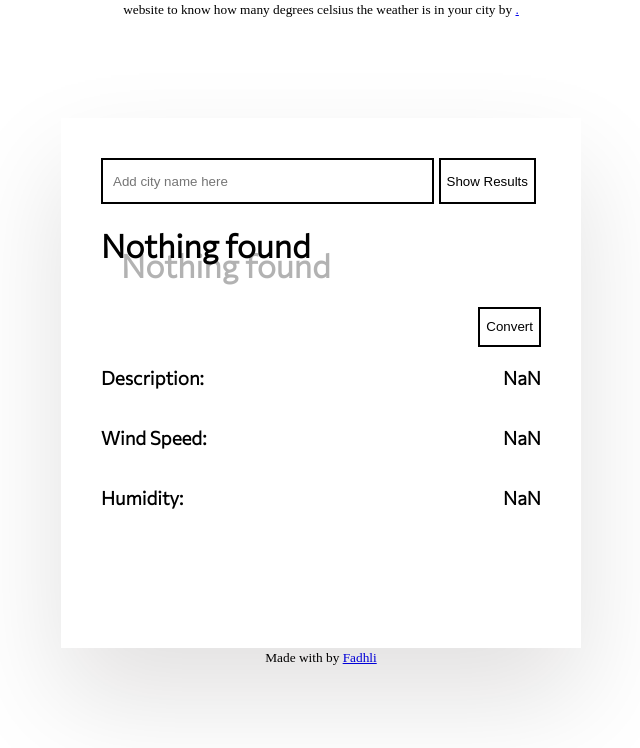
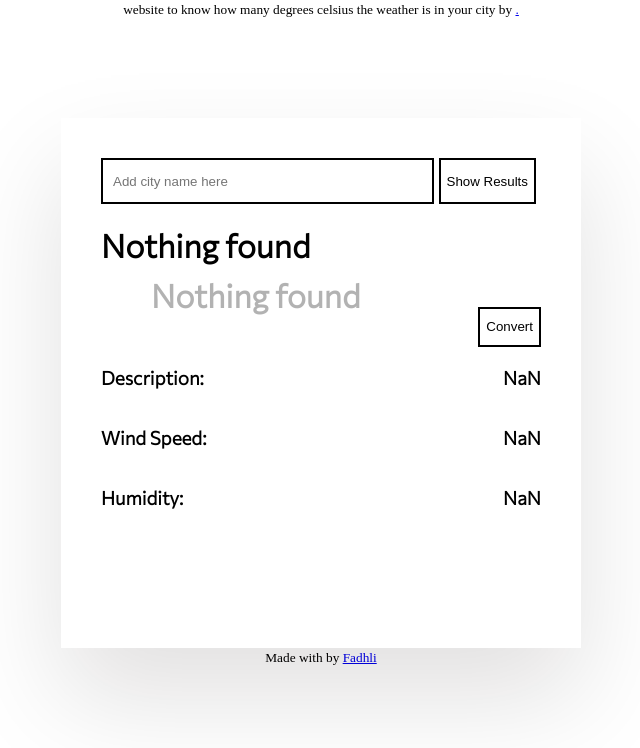
Before and after one commit to xanzheus/WeatherApp, a plain HTML site: page index.html in a window 1280 px wide. Shown: the whole page, without its empty margins (319-959 px from the left). Drawn offline with Linux system fonts and the light colour scheme.

Commit message:
Update style.css

```diff
--- a/style.css
+++ b/style.css
@@ -31,7 +31,7 @@ body{
 }
 
 .city{
-	text-shadow: 20px 20px rgba(0,0,0,0.3);
+	text-shadow: 50px 50px rgba(0,0,0,0.3);
 	animation: text-focus-in 0.7s cubic-bezier(0.550, 0.085, 0.680, 0.530) 1s both;
 }
 
```
